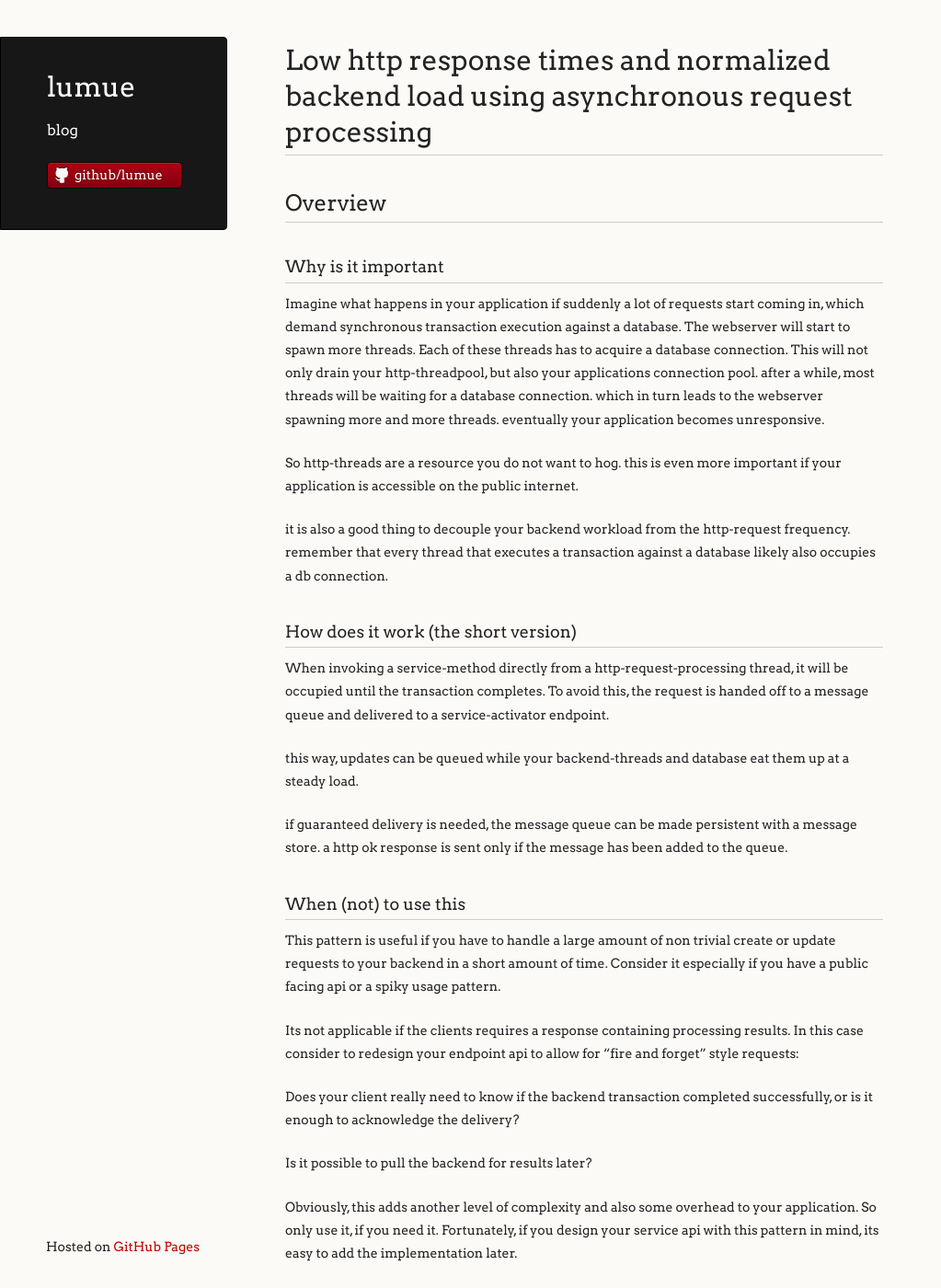
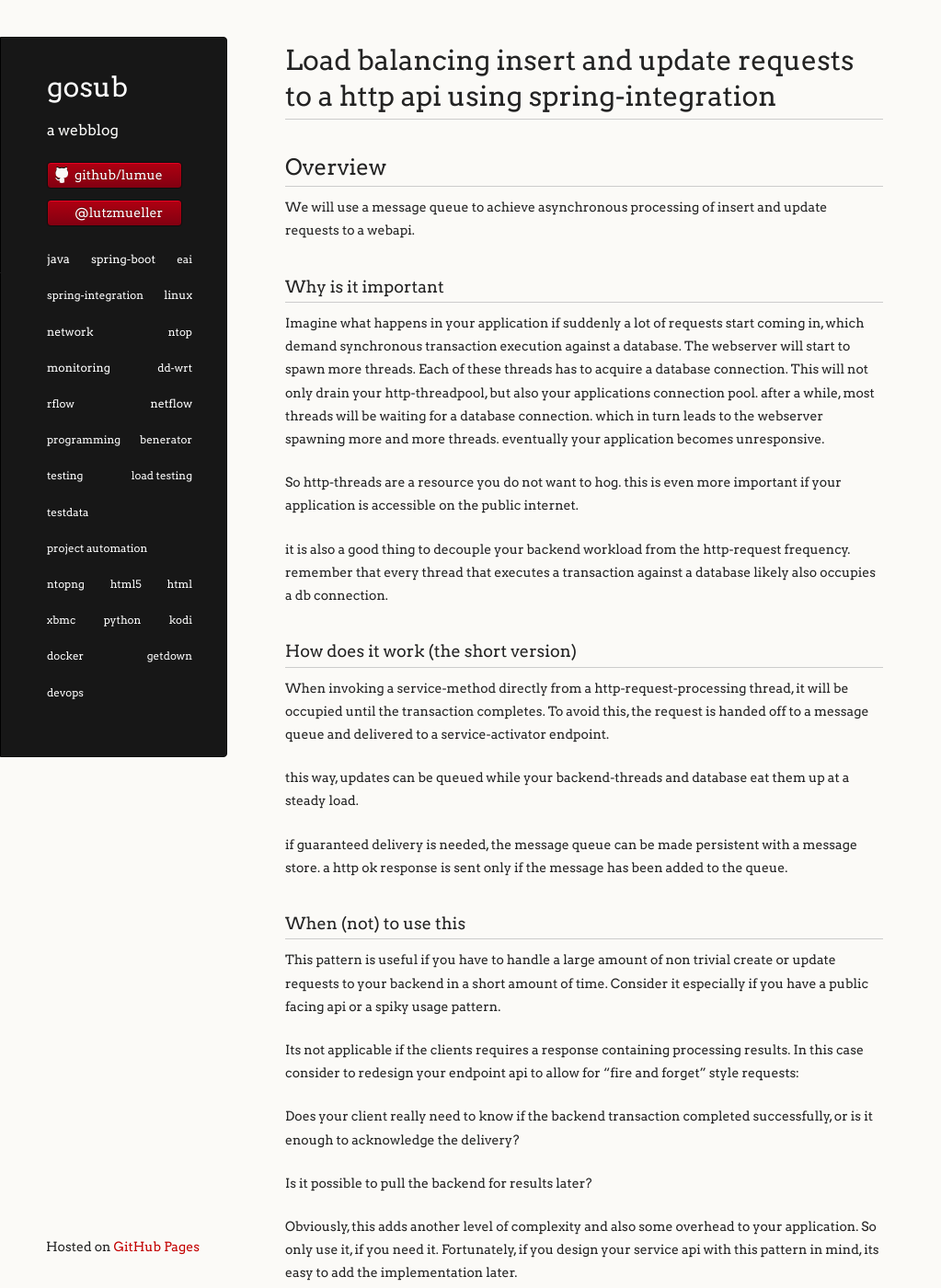
Before and after one commit to lumue/lumue.github.io, a Jekyll site: the page built from _posts/2014-08-18-srap.md, in a window 1280 px wide and 1400 px high. Shown: the whole window at 92% size, without its empty margins (0-1023 px from the left). Built offline with Jekyll 4.4.1, drawn with Linux system fonts in a browser that asks for light colours; comment, search, counter and statistics services are not loaded.

Commit message:
add tagcloud and twitter follow button

```diff
--- /dev/null
+++ b/_includes/header.html
@@ -0,0 +1,22 @@
+<header>
+    <h1 class="header"><a href="/index.html">gosub</a></h1>
+    <p class="header">a webblog</p>
+    <ul class="button-list">
+        <li class="button-list-item"><a class="buttons github" href="https://github.com/lumue">github/lumue</a></li>
+        <li class="button-list-item">
+            <a href="https://twitter.com/lutzmueller" class="buttons" data-show-count="false" data-show-screen-name="false">@lutzmueller</a>
+            <script>
+                !function (d, s, id) {
+                    var js, fjs = d.getElementsByTagName(s)[0], p = /^http:/.test(d.location) ? 'http' : 'https';
+                    if (!d.getElementById(id)) {
+                        js = d.createElement(s);
+                        js.id = id;
+                        js.src = p + '://platform.twitter.com/widgets.js';
+                        fjs.parentNode.insertBefore(js, fjs);
+                    }
+                }(document, 'script', 'twitter-wjs');
+            </script>
+        </li>
+    </ul>
+    {% include tag-cloud.html %}
+</header>
--- /dev/null
+++ b/_includes/tag-cloud.html
@@ -0,0 +1,9 @@
+<ul class="tag-cloud">
+    {% for tag in site.tags %}
+    <li class="tag-cloud-item" style="font-size: {{ tag | last | size | times: 100 | divided_by: site.tags.size | plus: 70  }}%">
+        <a href="#{{ tag | first | slugize }}">
+            {{ tag | first }}
+        </a>
+    </li>
+    {% endfor %}
+</ul>
--- a/_layouts/layout.html
+++ b/_layouts/layout.html
@@ -18,21 +18,11 @@
 </head>
 <body>
   <div class="wrapper">
-    <header>
-      <h1 class="header">lumue</h1>
-      <p class="header">blog</p>
-
-
-
-      <ul>
-        <li><a class="buttons github" href="https://github.com/lumue">github/lumue</a></li>
-      </ul>
-
-    </header>
+    {% include header.html %}
     <section>
-      	{{content}}
-
-	{% include disqus.html %}
+      {{content}}
+      {% include tags.html %}
+	  {% include disqus.html %}
     </section>
     <footer>
       <p>
--- a/_posts/2014-08-18-srap.md
+++ b/_posts/2014-08-18-srap.md
@@ -1,11 +1,18 @@
 ---
 layout : layout
-title :  Low http response times and normalized backend load using asynchronous request processing
+title :  Load balancing insert and update requests to a http api using spring-integration
+tags:
+ - java
+ - spring-boot
+ - eai
+ - spring-integration
 ---
 
-#Low http response times and normalized backend load using asynchronous request processing
+#Load balancing insert and update requests to a http api using spring-integration
 
 ##Overview
+
+We will use a message queue to achieve asynchronous processing of insert and update requests to a webapi.
 
 ###Why is it important
 
--- a/stylesheets/styles.css
+++ b/stylesheets/styles.css
@@ -256,12 +256,12 @@ a.name {
 	white-space: nowrap;
 }
 
-header ul {
+.button-list {
   list-style:none;
   padding:0;
 }
 
-header li {
+.button-list-item {
 	list-style-type: none;
   width:132px;
   height:15px;
@@ -297,7 +297,7 @@ header li:hover {
 
 a.buttons {
 	-webkit-font-smoothing: antialiased;
-	background: url(../images/arrow-down.png) no-repeat;
+    no-repeat;
 	font-weight: normal;
 	text-shadow: rgba(0, 0, 0, 0.4) 0 -1px 0;
 	padding: 2px 2px 2px 22px;
@@ -306,6 +306,10 @@ a.buttons {
 
 a.github {
 	background: url(../images/octocat-small.png) no-repeat 1px;
+}
+
+a.twitter {
+  background: url(../images/octocat-small.png) no-repeat 1px;
 }
 
 a.buttons:hover {
@@ -419,3 +423,14 @@ footer {
     color:#444;
   }
 }
+
+.tag-cloud {
+  list-style: none;
+  padding: 0;
+  text-align: justify;
+  font-size: 16px;
+}
+.tag-cloud-item {
+  display: inline-block;
+  margin: 0 12px 12px 0;
+}
```
Also changed, not shown: _posts/2015-01-02-hello-world-with-kodi.md (+0 -1 lines), _posts/2015-03-27-spring-boot-distribution-archive.md (+3 -1 lines), index.html (+1 -11 lines), 1 other file.
